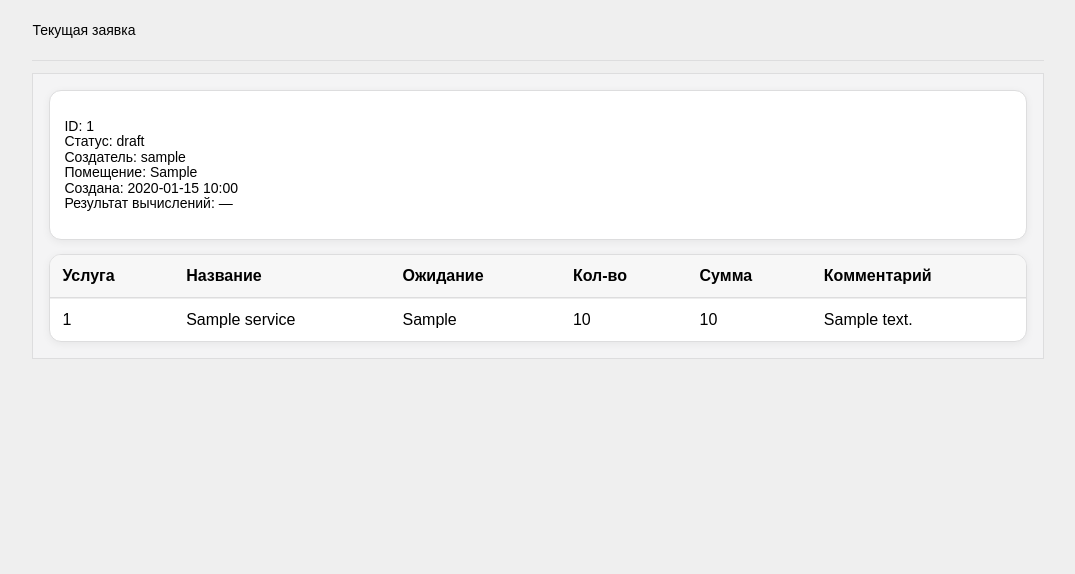
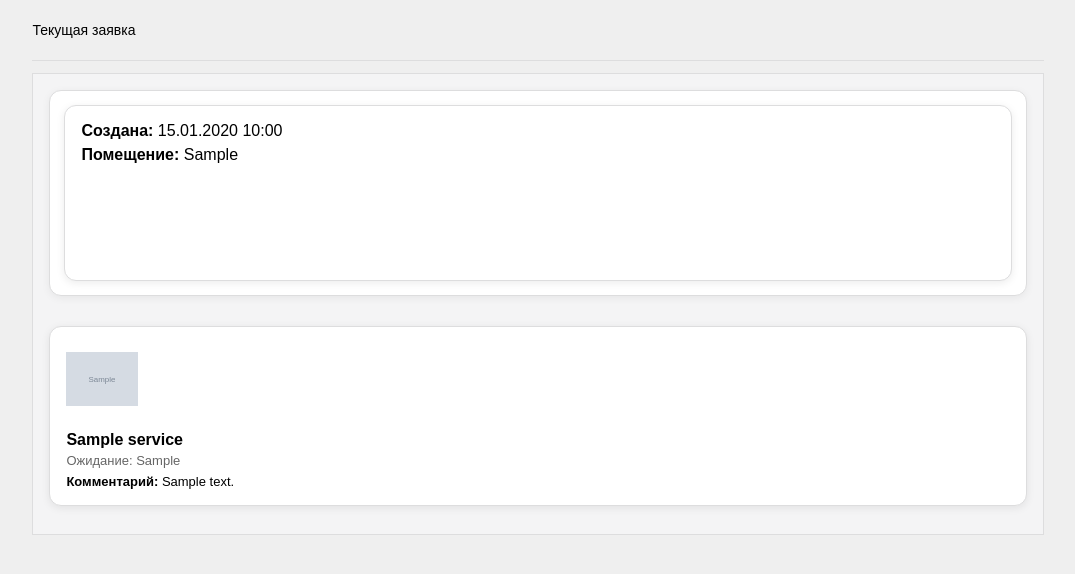
Before and after one commit to tanyagudzik/web_bmstu, a Django app: page /support_request/1/ in a window 1280 px wide. Shown: the part 52-626 px from the top of the page, without its empty margins (102-1177 px from the left). Run offline with Django 5.2, Linux system fonts and the light colour scheme; a user stored in the database is signed in; tables that the repository leaves empty hold one stand-in row (values such as "Sample post"); grey boxes marked "Sample" are stand-in pictures.

Commit message:
lab 2.3: исправлены замечания

```diff
--- a/bmstu_lab/models.py
+++ b/bmstu_lab/models.py
@@ -73,6 +73,8 @@ class SupportRequestService(models.Model):
     amount = models.IntegerField(null=True, blank=True, verbose_name="сумма")
     comment = models.TextField(null=True, blank=True, verbose_name="комментарий")
 
+    ok = models.BooleanField(null=True, blank=True, verbose_name="галочка")
+
     class Meta:
         db_table = "support_request_service"
         verbose_name = "строка заявки"
--- a/bmstu_lab/templates/pages/support_request.html
+++ b/bmstu_lab/templates/pages/support_request.html
@@ -13,44 +13,38 @@
   <section class="req">
 
     <div class="req__box">
-      <dl class="req-meta">
-        <div><dt>ID: </dt><dd>{{ req.id }}</dd></div>
-        <div><dt>Статус: </dt><dd>{{ req.status }}</dd></div>
-        <div><dt>Создатель: </dt><dd>{{ req.requester.username }}</dd></div>
-        <div><dt>Помещение: </dt><dd>{{ req.room }}</dd></div>
-        <div><dt>Создана: </dt><dd>{{ req.created_at|date:"Y-m-d H:i" }}</dd></div>
-        <div><dt>Результат вычислений: </dt><dd>{{ req.calc_result|default:"—" }}</dd></div>
-      </dl>
+      <div class="card" style="padding: 16px; border-radius: 12px; box-shadow: 0 2px 8px rgba(0,0,0,.08);">
+        <div><strong>Создана:</strong> {{ req.created_at|date:"d.m.Y H:i" }}</div>
+        {% if req.room %}
+          <div style="margin-top:6px;"><strong>Помещение:</strong> {{ req.room }}</div>
+        {% endif %}
+      </div>
     </div>
 
-    <div class="req__list">
-      <table class="tbl">
-        <thead>
-          <tr>
-            <th>Услуга</th>
-            <th>Название</th>
-            <th>Ожидание</th>
-            <th>Кол-во</th>
-            <th>Сумма</th>
-            <th>Комментарий</th>
-          </tr>
-        </thead>
-        <tbody>
-        {% for line in lines %}
-          <tr>
-            <td>{{ line.support_service.id }}</td>
-            <td>{{ line.support_service.title }}</td>
-            <td>{{ line.support_service.eta }}</td>
-            <td>{{ line.qty|default:"1" }}</td>
-            <td>{{ line.amount|default:"—" }}</td>
-            <td>{{ line.comment|default:"—" }}</td>
-          </tr>
-        {% empty %}
-          <tr><td colspan="6">Строк в заявке пока нет.</td></tr>
-        {% endfor %}
-        </tbody>
-      </table>
+    <div class="req__list" style="margin-top: 16px;">
+
+      {% for line in lines %}
+        <div class="card" style="display:flex; gap:16px; align-items:flex-start; padding:16px; margin-bottom:12px; border-radius:12px; box-shadow:0 2px 8px rgba(0,0,0,.08);">
+            <div style="flex:0 0 72px; display:flex; align-items:center; justify-content:center; margin-right:12px;">
+              {% if line.support_service.img %}
+                <img src="{% static line.support_service.img %}" alt="{{ line.support_service.title }}" style="width:72px; height:72px; object-fit:contain;">
+              {% else %}
+                <span style="font-size:12px; color:#8a8a8a;">нет фото</span>
+              {% endif %}
+            </div>
+          <div style="flex:1;">
+            <div style="font-weight:600; margin-bottom:4px;">{{ line.support_service.title }}</div>
+            <div style="font-size:13px; color:#666; margin-bottom:6px;">Ожидание: {{ line.support_service.eta|default:"—" }}</div>
+            {% if line.comment %}
+              <div style="font-size:13px;"><strong>Комментарий:</strong> {{ line.comment }}</div>
+            {% endif %}
+          </div>
+        </div>
+      {% empty %}
+        <p>Строк в заявке пока нет.</p>
+      {% endfor %}
     </div>
+
 
   </section>
   {% endif %}
--- a/bmstu_lab/utils.py
+++ b/bmstu_lab/utils.py
@@ -1,14 +1,15 @@
 from django.contrib.auth import get_user_model
 
+User = get_user_model()
 
-def get_fixed_user():
-    user_model = get_user_model()
-    user, _ = user_model.objects.get_or_create(
-        username="student_demo",
-        defaults={
-            "first_name": "Студент",
-            "last_name": "Демо",
-            "is_active": True,
-        },
-    )
+def get_current_user():
+    """
+    Возвращает одного и того же пользователя для ЛР2–ЛР3.
+    Подставь нужный логин, например 'admin_bmstu'.
+    """
+    username = "admin_bmstu"
+    user = User.objects.filter(username=username).first()
+    if not user:
+        # fallback: берём любого суперпользователя, иначе первого
+        user = User.objects.filter(is_superuser=True).first() or User.objects.first()
     return user
--- a/bmstu_lab/views.py
+++ b/bmstu_lab/views.py
@@ -3,6 +3,7 @@ from django.db import connection
 from django.urls import reverse
 from django.contrib.auth.decorators import login_required
 from .models import SupportService, SupportRequest, SupportRequestService
+from .utils import get_current_user
 
 
 def support_services(request):
@@ -15,12 +16,12 @@ def support_services(request):
 
     # Ищем черновик текущего пользователя (корзину)
     current_request = None
-    if request.user.is_authenticated:
-        current_request = (
-            SupportRequest.objects.filter(
-                requester=request.user, status=SupportRequest.Status.DRAFT, is_deleted=False
-            ).first()
-        )
+    current_user = get_current_user()
+    current_request = (
+        SupportRequest.objects.filter(
+            requester=current_user, status=SupportRequest.Status.DRAFT, is_deleted=False
+        ).first()
+    )
 
     ctx = {
         "items": services,
@@ -50,10 +51,11 @@ def support_service(request, service_id: int):
 @login_required
 def support_request(request, rid: int):
     """Текущая заявка (корзина)."""
+    current_user = get_current_user()
     req = get_object_or_404(
         SupportRequest,
         id=rid,
-        requester=request.user,
+        requester=current_user,
         is_deleted=False,
     )
 
@@ -68,6 +70,7 @@ def delete_request_sql(request, rid: int):
     """
     Логическое удаление заявки через SQL (без ORM).
     """
+    current_user = get_current_user()
     with connection.cursor() as cursor:
         cursor.execute(
             """
@@ -77,6 +80,6 @@ def delete_request_sql(request, rid: int):
                 status = 'deleted'
             WHERE id = %s AND requester_id = %s AND status = 'draft'
             """,
-            [rid, request.user.id],
+            [rid, current_user.id],
         )
     return render(request, "pages/request_deleted.html", {"rid": rid})
```
